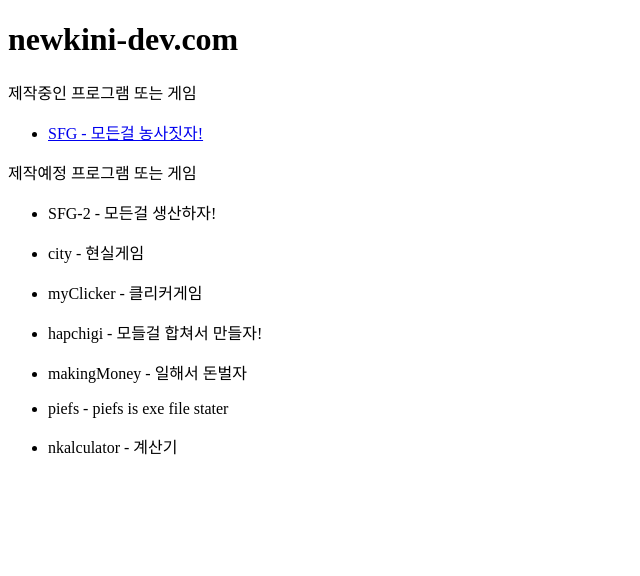
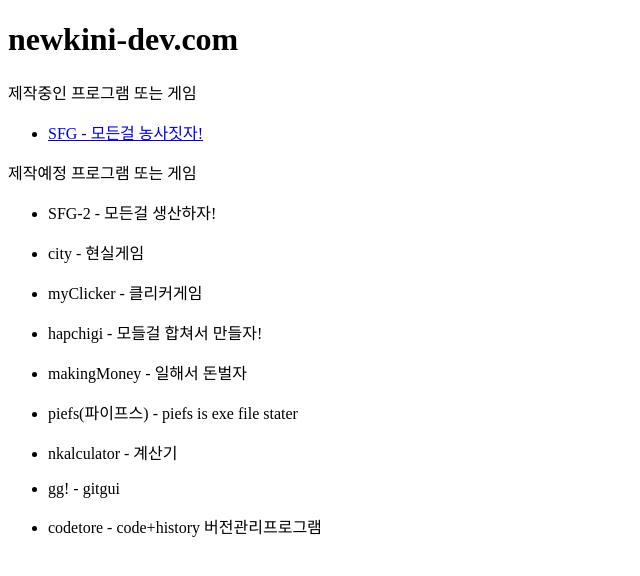
Before and after one commit to newkincode/site, a SvelteKit app: page / in a window 1280 px wide. Shown: the top 576 px of the page, without its empty margins (0-640 px from the left). Built offline with nearby package versions, Linux system fonts and the light colour scheme.

Commit message:
Update +page.svelte

```diff
--- a/src/routes/+page.svelte
+++ b/src/routes/+page.svelte
@@ -18,6 +18,8 @@
     <li><p>myClicker - 클리커게임</p></li>
     <li><p>hapchigi  - 모들걸 합쳐서 만들자!</p></li>
     <li><p>makingMoney - 일해서 돈벌자</p></li>
-    <li><p>piefs - piefs is exe file stater</p></li>
+    <li><p>piefs(파이프스) - piefs is exe file stater</p></li>
     <li><p>nkalculator - 계산기</p></li>
+    <li><p>gg! - gitgui</p></li>
+    <li><p>codetore - code+history  버전관리프로그램</p></li>
 </ul>
```
